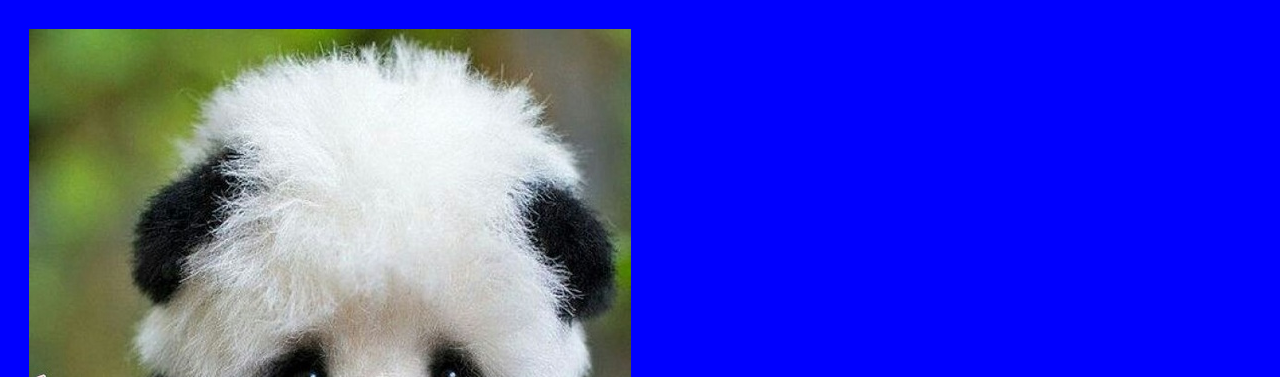
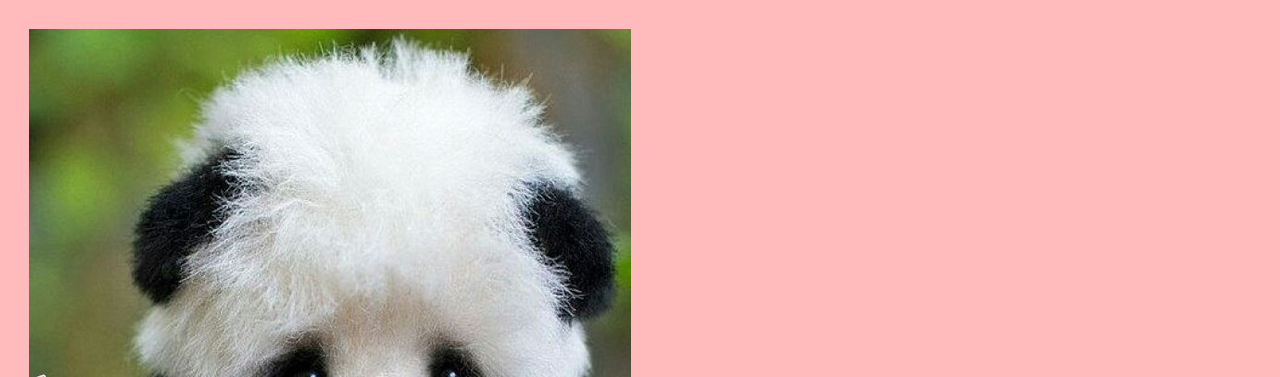
Before and after one commit to Harine-kr/cv, a plain HTML site: page index.html in a window 1280 px wide. Shown: the top 377 px of the page. Drawn offline with Linux system fonts and the light colour scheme.

Commit message:
bg change

```diff
--- a/index.html
+++ b/index.html
@@ -6,7 +6,7 @@
         <meta name="viewport" content="width=device-width, initial-scale=1.0">
         <title>Harine' Personal Site</title>
     </head>
-    <body style="background-color: blue;">
+    <body style="background-color:#FFBBBB;">
         <table cellspacing="20">
             <tr>
                 <td><img src="panda.jpg"
@@ -51,6 +51,7 @@
                 <tr>
                     <td>2020-24</td>
                     <td>Chennai Institute of Technology, Chennai.</td>
+
                 </tr>
             </tbody>
         </table>
```
